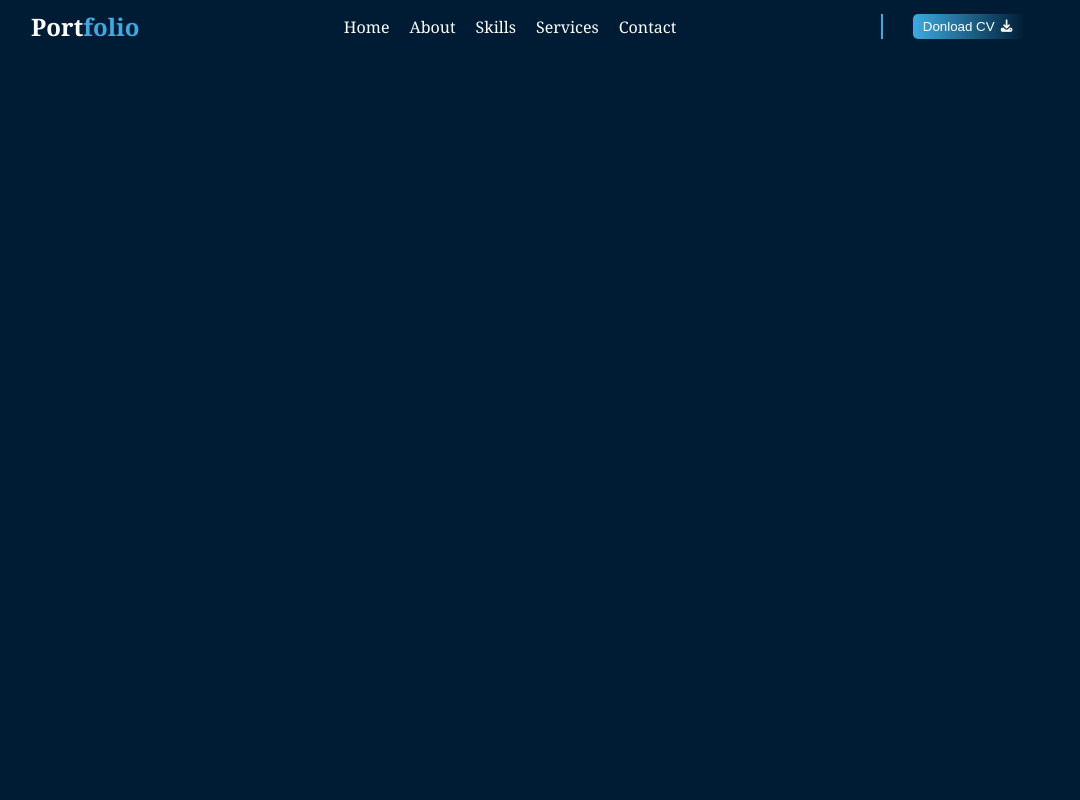
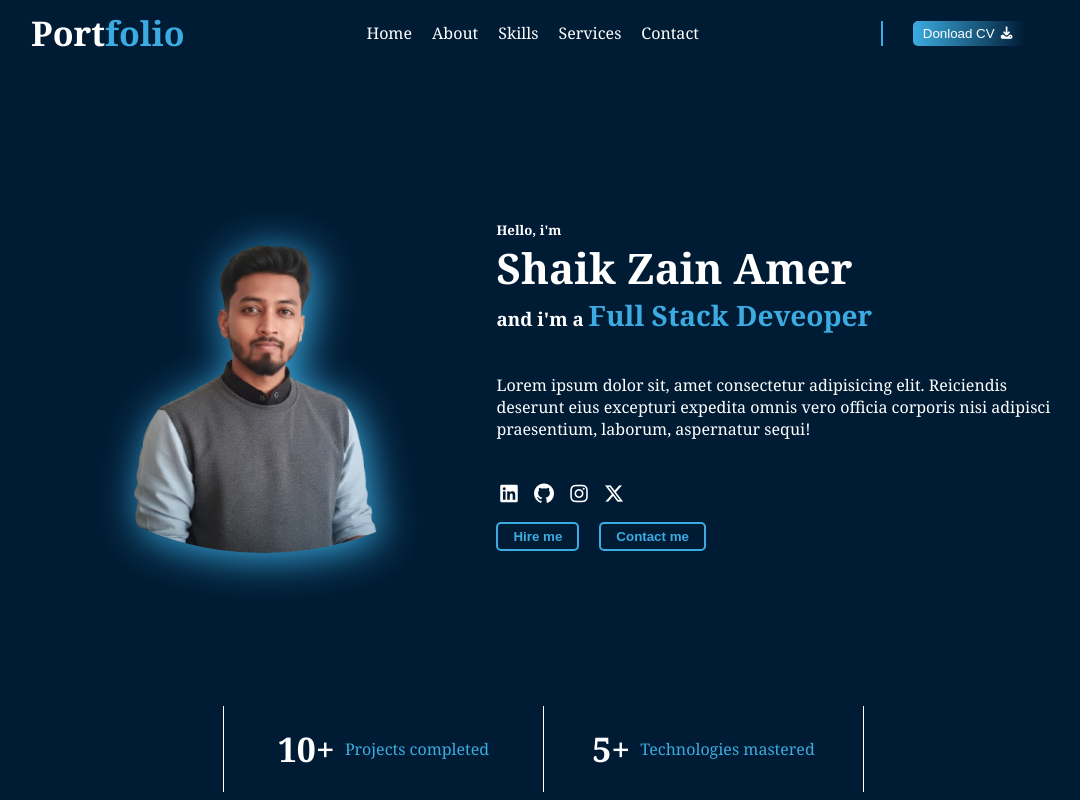
Before and after one commit to zainamer/my-portfolio, a plain HTML site: page index.html in a window 1280 px wide. Shown: the whole page, without its empty margins (97-1177 px from the left). Drawn offline with Linux system fonts and the light colour scheme.

Commit message:
home page complted

```diff
--- a/index.html
+++ b/index.html
@@ -1,5 +1,6 @@
 <!DOCTYPE html>
 <html lang="en">
+
 <head>
    <meta charset="UTF-8">
    <meta name="viewport" content="width=device-width, initial-scale=1.0">
@@ -7,6 +8,7 @@
    <link rel="stylesheet" href="https://cdnjs.cloudflare.com/ajax/libs/font-awesome/7.0.1/css/all.min.css">
    <link rel="stylesheet" href="style.css">
 </head>
+
 <body>
    <header>
       <div class="container">
@@ -27,7 +29,50 @@
          </div>
       </div>
    </header>
-   <main></main>
-   <footer></footer>
+   <main>
+      <div class="section">
+         <div class="container">
+            <div class="left">
+               <img src="./mypic.png" alt="">
+            </div>
+            <div class="right">
+               <h5>Hello, i'm</h5>
+               <h1>Shaik Zain Amer</h1>
+               <h3>and i'm a <span>Full Stack Deveoper
+                     <ul>
+
+                     </ul>
+                  </span>
+               </h3>
+               <p>Lorem ipsum dolor sit, amet consectetur adipisicing elit. Reiciendis deserunt eius excepturi expedita omnis vero officia corporis nisi adipisci praesentium, laborum, aspernatur sequi!</p>
+               <div class="logos">
+                  <a href=""><i class="fa-brands fa-linkedin"></i></a>
+                  <a href=""><i class="fa-brands fa-github"></i></a>
+                  <a href=""><i class="fa-brands fa-instagram"></i></a>
+                  <a href=""><i class="fa-brands fa-x-twitter"></i></a>
+               </div>
+               <div class="btns">
+                  <button>Hire me</button>
+                  <button>Contact me</button>
+               </div>
+            </div>
+         </div>
+      </div>
+   </main>
+   <footer>
+      <div class="one" style="border: none;">
+         <!-- <h2>3+</h2>
+         <p>Years of experience</p> -->
+      </div>
+      <div class="one"><h2>10+</h2>
+         <p>Projects completed</p></div>
+      <div class="one"><h2>5+</h2>
+         <p>Technologies mastered</p></div>
+      <div class="one" title="">
+         <!-- <h2>10+</h2>
+         <p>Satisfied clients</p> -->
+      </div>
+   </footer>
 </body>
+
 </html>
--- a/style.css
+++ b/style.css
@@ -1,29 +1,39 @@
-*{
+* {
    margin: 0;
    padding: 0;
    box-sizing: border-box;
 }
-body{
+
+body {
    font-family: Cambria, Cochin, Georgia, Times, 'Times New Roman', serif;
    background-color: #001c34;
    color: white;
 }
-ul li{
+
+ul li {
    list-style: none;
 }
-a{
+
+a {
    color: white;
    text-decoration: none;
 }
-a:hover{
+
+a:hover {
    color: #3cabe1;
    font-size: 1.01em;
    text-decoration: underline;
 }
+h1{
+   font-size: 42px;
+}
+h2{
+   font-size: 34px;
+}
 
-
-.container{
+.container {
    width: 80%;
+   height: 100%;
    margin: 10px auto;
 
    display: flex;
@@ -31,24 +41,106 @@ a:hover{
    justify-content: space-between;
 }
 
-header .container .left h2 span{
+
+header .container .left h2 span {
    color: #3cabe1;
 }
-header .container .middle ul{
+
+header .container .middle ul {
    display: flex;
    gap: 20px;
 }
-header .container .right{
+
+header .container .right {
    border-left: 2px solid #3cabe1;
 }
-header .container .right button{
+
+header .container .right button {
    padding: 5px 10px;
    margin: 0 30px;
    border-radius: 5px;
    border: none;
    color: white;
-   background: linear-gradient(to right,#3cabe1,#001c34);
+   background: linear-gradient(to right, #3cabe1, #001c34);
 }
-header .container .right button:hover{
+
+header .container .right button:hover {
    border: 1px solid white;
 }
+
+main .section {
+   height: 80vh;
+}
+
+main .section .left {
+   width: 50%;
+}
+
+main .section .left img {
+   width: 100%;
+   border-radius: 50%;
+   background: none;
+   filter: drop-shadow(5px 5px 20px #3cabe1);
+}
+
+main .section .right {
+   width: 60%;
+}
+main .section .right span{
+   color: #3cabe1;
+   font-size: 28px;
+}
+
+main .section .right p {
+   margin: 40px 0;
+}
+
+main .section .right .logos {
+   margin-top: 20px;
+   display: flex;
+   gap: 10px;
+   font-size: 20px;
+}
+
+main .section .right .btns {
+   display: flex;
+   gap: 20px;
+   margin-top: 15px;
+}
+
+main .section .right .btns button {
+   padding: 5px 15px;
+   background-color: transparent;
+   border: 2px solid #3cabe1;
+   border-radius: 5px;
+   color: #3cabe1;
+   font-weight: bold;
+
+}
+
+main .section .right .btns button:hover {
+   background-color: #3cabe1;
+   color: #001c34;
+   scale: 1.05;
+}
+
+footer {
+   display: flex;
+   justify-content: space-around;
+}
+
+footer .one {
+   border-left: 1px solid white;
+   width: 25%;
+   padding: 20px;
+
+
+   display: flex;
+   align-items: center;
+   justify-content: center;
+   gap: 10px;
+}
+
+footer .one p {
+   color: #3cabe1;
+}
```
Also changed, not shown: mypic.png (added).
